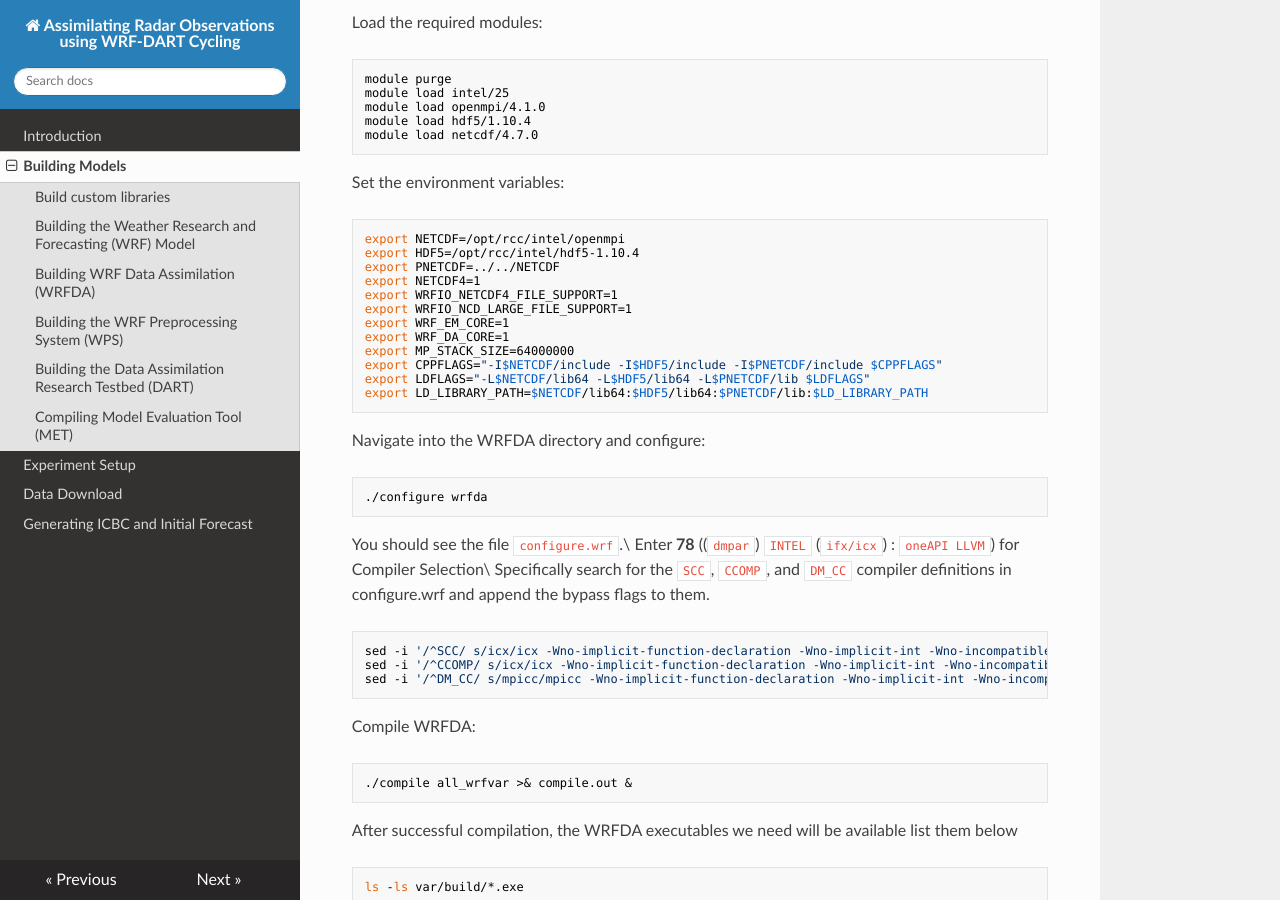
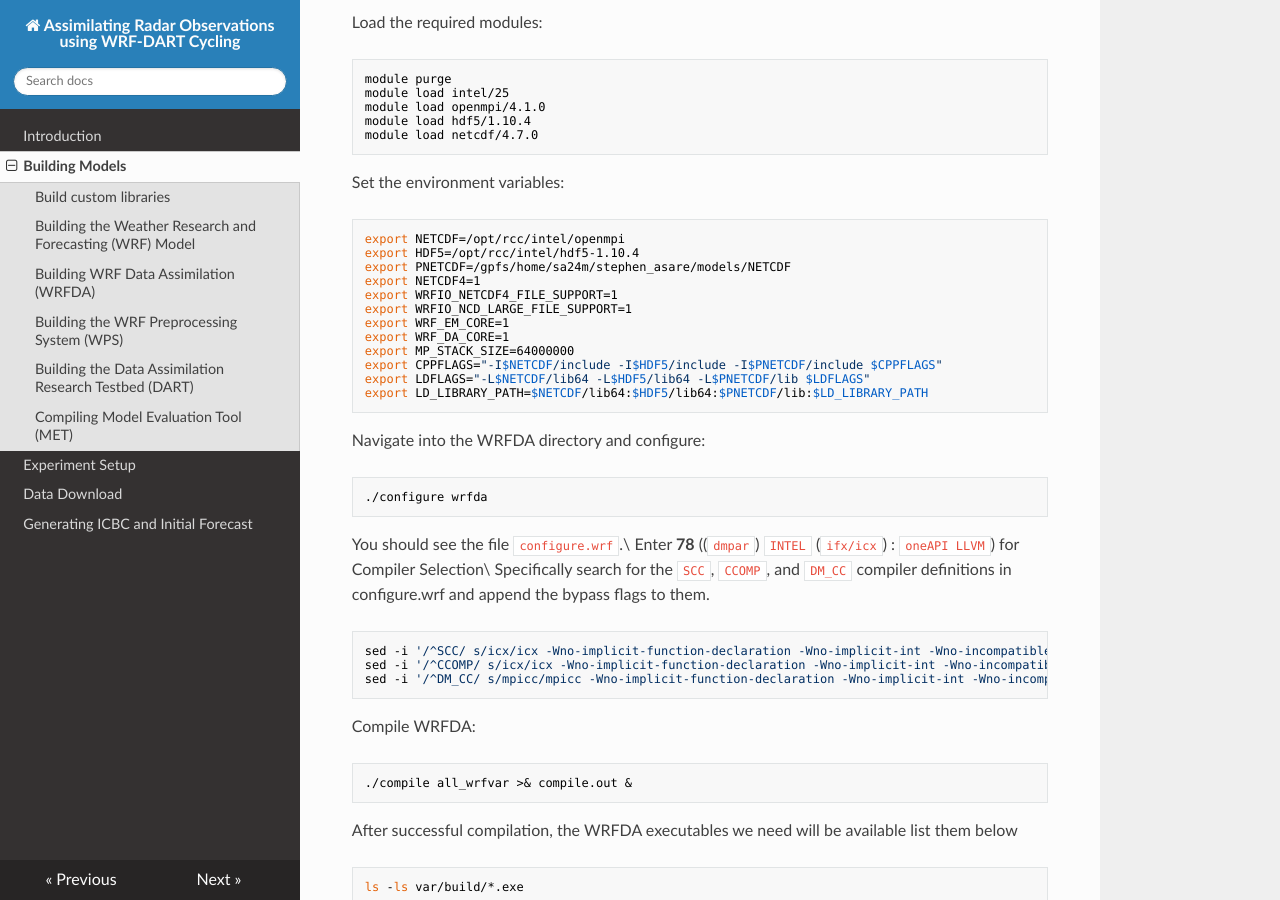
Before and after one commit to stephen-asare/WRF-DART-CYCLING, an MkDocs documentation site: the page built from docs/building_models.md, in a window 1280 px wide and 900 px high, scrolled down 2510 px. Built offline with MkDocs 1.6.1, drawn with Linux system fonts in a browser that asks for light colours; nearby versions of some CDN libraries.

Commit message:
Change PNETCDF environment variable path
Updated PNETCDF environment variable path for model building.

````diff
--- a/docs/building_models.md
+++ b/docs/building_models.md
@@ -101,7 +101,7 @@ Set the environment variables:
 ```bash
 export NETCDF=/opt/rcc/intel/openmpi
 export HDF5=/opt/rcc/intel/hdf5-1.10.4
-export PNETCDF=../../NETCDF
+export PNETCDF=/gpfs/home/sa24m/stephen_asare/models/NETCDF
 export NETCDF4=1
 export WRFIO_NETCDF4_FILE_SUPPORT=1
 export WRFIO_NCD_LARGE_FILE_SUPPORT=1
````
